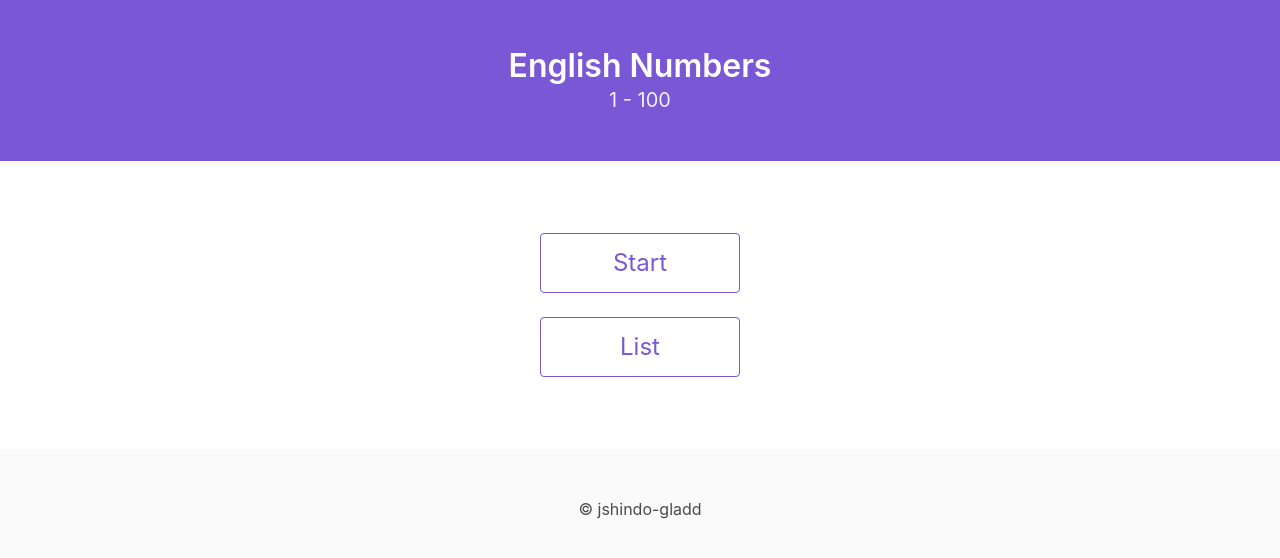
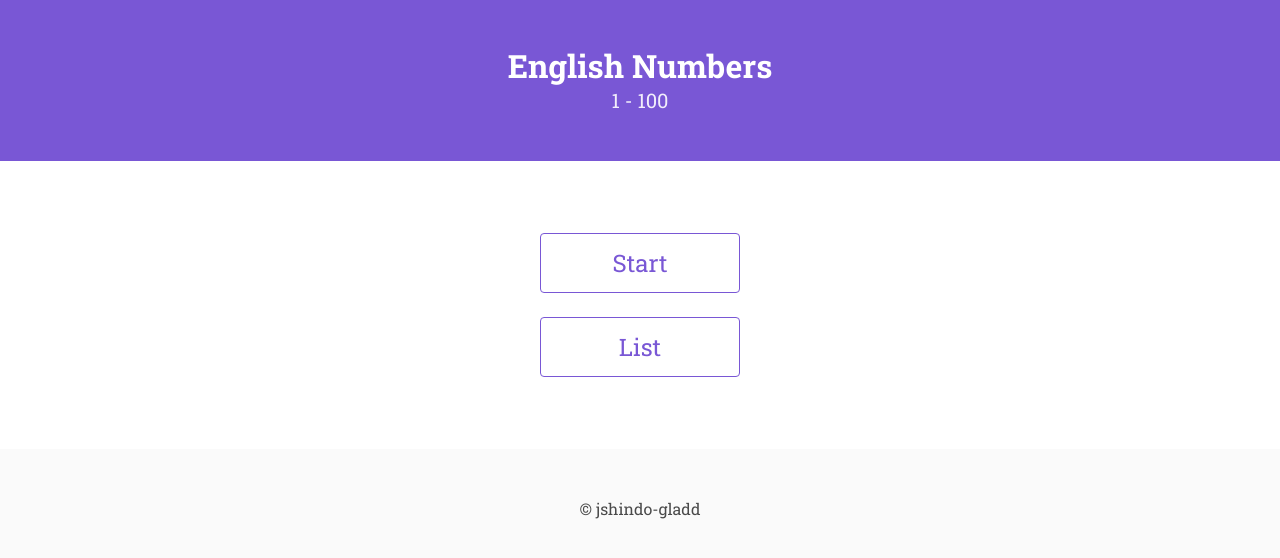
Before and after one commit to jay-es/english-numbers, a Vue app: page / in a window 1280 px wide. Shown: the top 558 px of the page. Built offline with nearby package versions, Linux system fonts and the light colour scheme.

Commit message:
Webフォント導入

```diff
--- a/public/index.html
+++ b/public/index.html
@@ -5,6 +5,7 @@
     <meta http-equiv="X-UA-Compatible" content="IE=edge">
     <meta name="viewport" content="width=device-width,initial-scale=1.0">
     <link rel="icon" href="<%= BASE_URL %>favicon.ico">
+    <link rel="stylesheet" href="https://fonts.googleapis.com/css?family=Roboto+Slab:400,700">
     <link rel="stylesheet" href="//cdn.materialdesignicons.com/2.5.94/css/materialdesignicons.min.css">
     <title>english-numbers</title>
   </head>
--- a/src/App.vue
+++ b/src/App.vue
@@ -32,6 +32,7 @@
 </script>
 <style lang="scss">
 #app {
+  font-family: 'Roboto Slab', serif;
   text-align: center;
 }
 .icon-btn {
```
